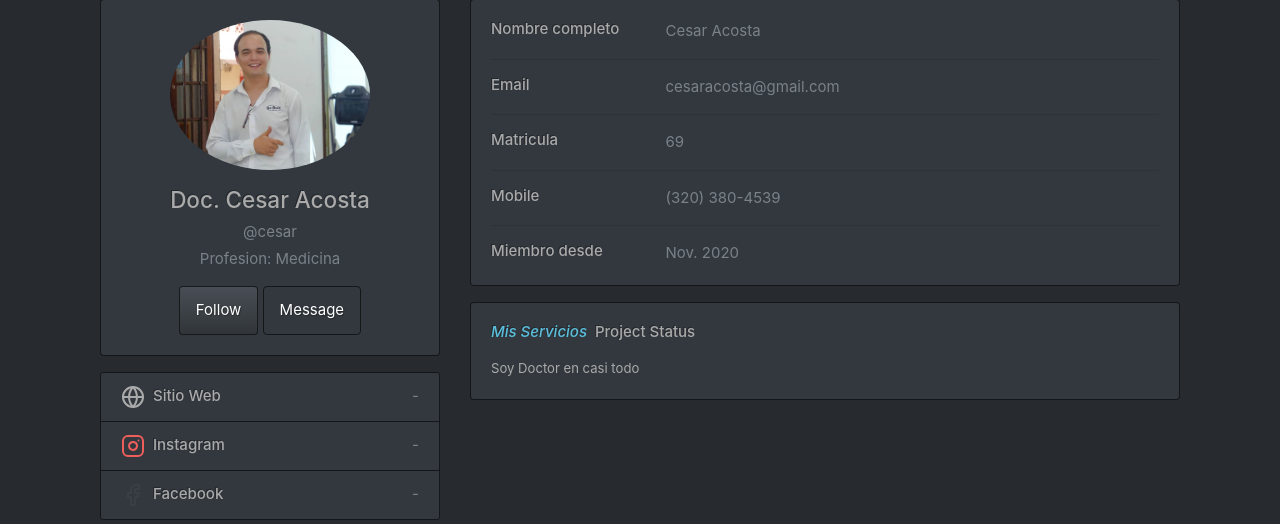
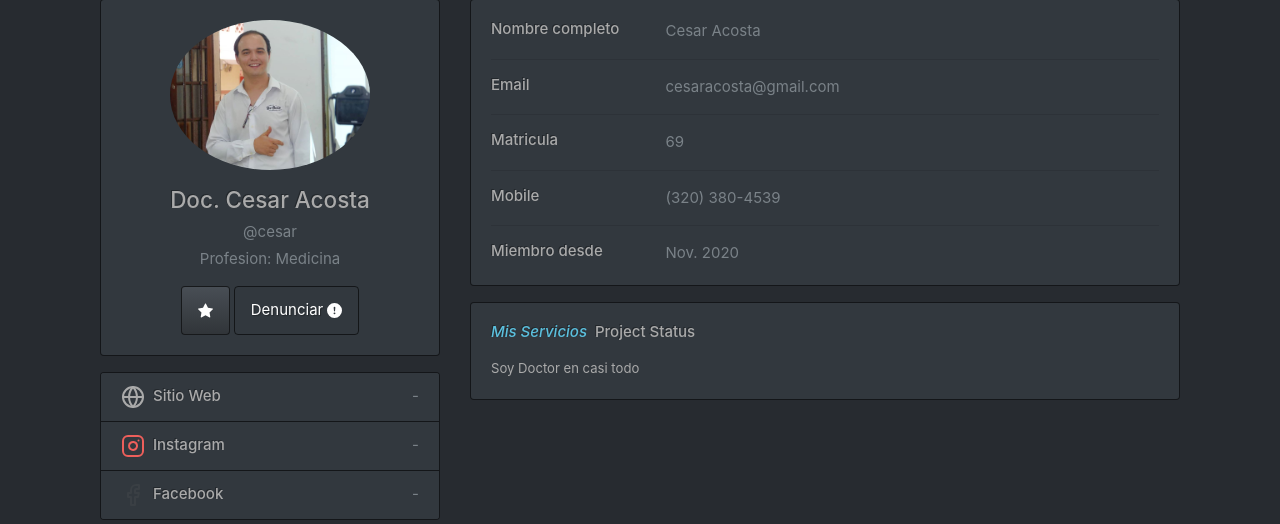
Before and after one commit to rodricerdan09/professionApp-BE, a Django app: page /cuenta/misdatos/profesional/14 in a window 1280 px wide. Shown: the part 80-604 px from the top of the page. Run offline with Django 3.2, Linux system fonts and the light colour scheme; a user stored in the database is signed in; data comes from the database, SQL or seed files in the repository; some libraries are stand-ins or nearby versions.

Commit message:
agrego boton de favorito y denuncia en el perfil de un profesional

```diff
--- a/accounts/templates/accounts/profesional_detail_nuevo.html
+++ b/accounts/templates/accounts/profesional_detail_nuevo.html
@@ -19,8 +19,24 @@
                       <h4>{{ object.profesion.abbreviation | title }}. {{ object.usuario.get_full_name | title }} </h4>
                       <p class="text-secondary mb-1">@{{object.usuario.username}}</p>
                       <p class="text-muted font-size-sm">Profesion: {{object.profesion}}</p>
-                      <button class="btn btn-primary">Follow</button>
-                      <button class="btn btn-outline-primary">Message</button>
+                      {% if request.user.id == object.id %}
+                        <a class="btn btn-primary btn" href="{% url 'profesional-update' user.profesional.id %}" role="button">Editar perfil </a>
+                      {%else%}
+
+                        <button type="button" class="btn btn-primary" data-toggle="tooltip" data-placement="left" title="Agregar a favoritos!">
+                          <svg width="1em" height="1em" viewBox="0 0 16 16" class="bi bi-star-fill" fill="currentColor" xmlns="http://www.w3.org/2000/svg">
+                          <path d="M3.612 15.443c-.386.198-.824-.149-.746-.592l.83-4.73L.173 6.765c-.329-.314-.158-.888.283-.95l4.898-.696L7.538.792c.197-.39.73-.39.927 0l2.184 4.327 4.898.696c.441.062.612.636.283.95l-3.523 3.356.83 4.73c.078.443-.36.79-.746.592L8 13.187l-4.389 2.256z"/>
+                          </svg>
+                        </button>
+
+                      <button type="button" class="btn btn-outline-primary" data-toggle="tooltip" data-placement="left" title="Denunciar a este profesional">
+                        Denunciar <svg width="1em" height="1em" viewBox="0 0 16 16" class="bi bi-exclamation-circle-fill" fill="currentColor" xmlns="http://www.w3.org/2000/svg">
+                          <path fill-rule="evenodd" d="M16 8A8 8 0 1 1 0 8a8 8 0 0 1 16 0zM8 4a.905.905 0 0 0-.9.995l.35 3.507a.552.552 0 0 0 1.1 0l.35-3.507A.905.905 0 0 0 8 4zm.002 6a1 1 0 1 0 0 2 1 1 0 0 0 0-2z"/>
+                          </svg>
+                        </button>
+
+                      {%endif%}
+
                     </div>
                   </div>
                 </div>
```
